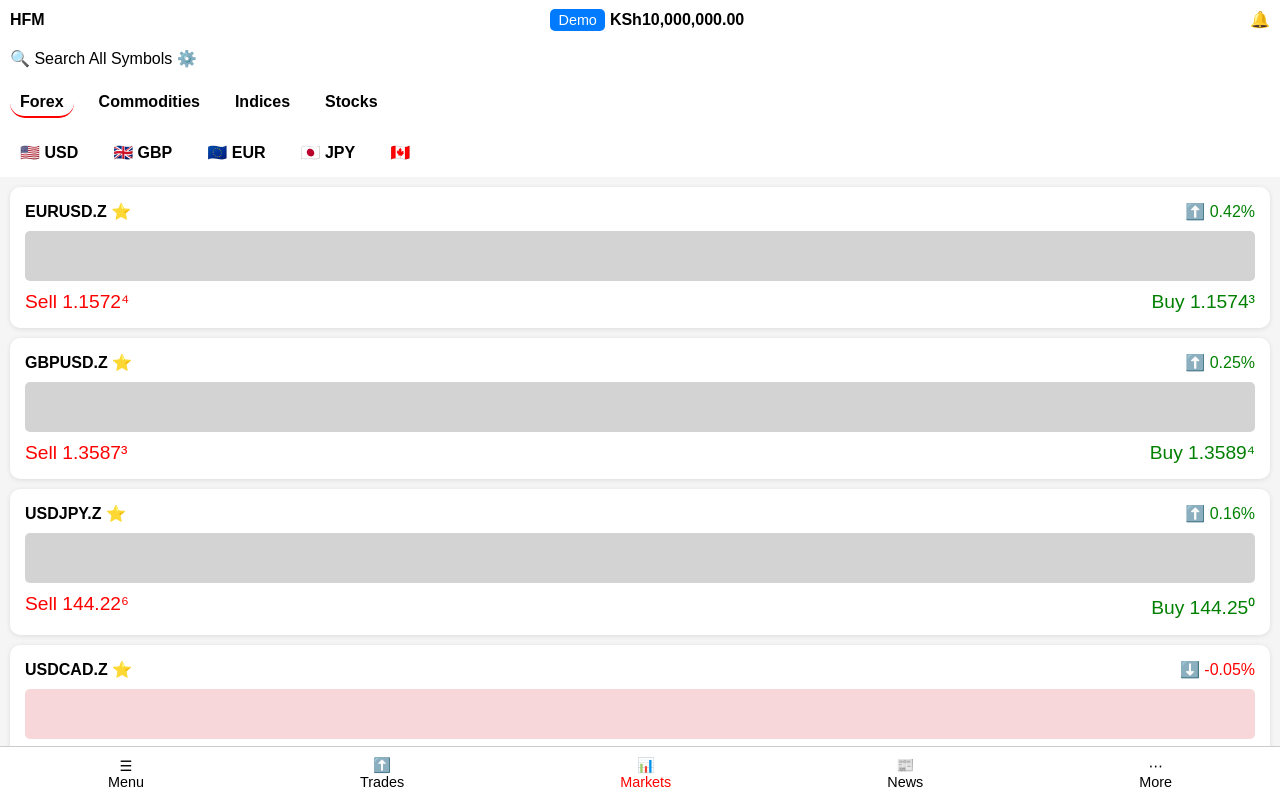
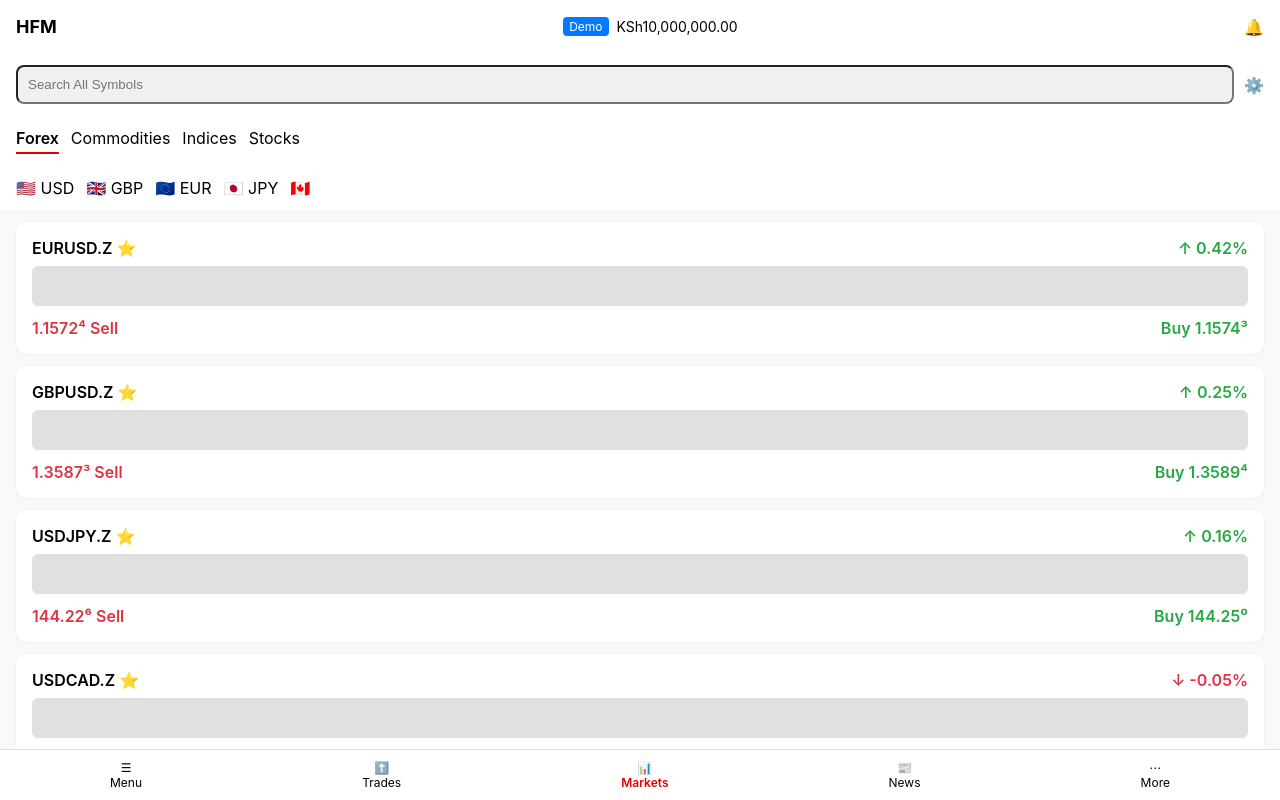
Before and after one commit to JackFayama/ndege, a plain HTML site: page index.html in a window 1280 px wide. Drawn offline with Linux system fonts and the light colour scheme.

Commit message:
Update index.html

```diff
--- a/index.html
+++ b/index.html
@@ -1,126 +1,172 @@
 <!DOCTYPE html>
 <html lang="en">
 <head>
-  <meta charset="UTF-8">
-  <title>HFM Forex Market</title>
+  <meta charset="UTF-8" />
+  <meta name="viewport" content="width=device-width, initial-scale=1.0" />
+  <title>HFM Market Replica</title>
   <style>
+    :root {
+      --primary: #e30000;
+      --buy: #28a745;
+      --sell: #dc3545;
+      --bg: #f9f9f9;
+      --card-bg: #fff;
+      --gray: #ccc;
+      --font-family: 'Inter', sans-serif;
+    }
+
     body {
-      font-family: Arial, sans-serif;
       margin: 0;
-      background-color: #f5f5f5;
+      font-family: var(--font-family);
+      background-color: var(--bg);
+      color: #000;
     }
-    .header {
+
+    .topbar {
       display: flex;
       justify-content: space-between;
       align-items: center;
-      padding: 10px;
-      background-color: white;
+      padding: 16px;
+      background-color: #fff;
     }
-    .logo {
-      font-weight: bold;
-      color: #000;
+
+    .hfm-logo {
+      font-weight: 700;
+      font-size: 18px;
     }
-    .demo {
-      background-color: #007bff;
-      color: white;
-      padding: 3px 8px;
-      border-radius: 5px;
-      font-size: 0.9em;
+
+    .balance-container {
+      display: flex;
+      align-items: center;
+      gap: 8px;
+      font-size: 14px;
     }
-    .balance {
-      font-weight: bold;
-      margin-left: 5px;
+
+    .demo-badge {
+      background: #007bff;
+      color: #fff;
+      padding: 2px 6px;
+      border-radius: 4px;
+      font-size: 12px;
     }
+
     .search-bar {
       display: flex;
+      align-items: center;
+      justify-content: space-between;
+      padding: 12px 16px;
+      background: #fff;
+    }
+
+    .search-input {
+      background: #f0f0f0;
+      border-radius: 8px;
       padding: 10px;
-      background-color: white;
+      flex: 1;
+      margin-right: 10px;
+    }
+
+    .tab-menu, .currency-filter {
+      display: flex;
+      gap: 12px;
+      padding: 12px 16px;
+      background: #fff;
+      overflow-x: auto;
+    }
+
+    .tab-menu div {
+      padding-bottom: 4px;
+    }
+
+    .tab-menu .active {
+      border-bottom: 2px solid var(--primary);
+      font-weight: 600;
+    }
+
+    .market-card {
+      background: var(--card-bg);
+      margin: 12px 16px;
+      padding: 16px;
+      border-radius: 12px;
+      box-shadow: 0 1px 4px rgba(0, 0, 0, 0.05);
+    }
+
+    .market-header {
+      display: flex;
+      justify-content: space-between;
+      align-items: center;
+      margin-bottom: 8px;
+      font-weight: 600;
+    }
+
+    .chart-placeholder {
+      height: 40px;
+      background: #e0e0e0;
+      border-radius: 6px;
+      margin-bottom: 12px;
+    }
+
+    .market-actions {
+      display: flex;
+      justify-content: space-between;
       align-items: center;
     }
-    .tabs, .currencies {
-      display: flex;
-      padding: 10px;
-      background-color: white;
-      gap: 15px;
+
+    .buy {
+      color: var(--buy);
+      font-weight: 600;
     }
-    .tabs div, .currencies div {
-      padding: 5px 10px;
-      border-radius: 15px;
-      font-weight: bold;
+
+    .sell {
+      color: var(--sell);
+      font-weight: 600;
     }
-    .tabs .active {
-      border-bottom: 2px solid red;
-    }
-    .card {
-      background: white;
-      margin: 10px;
-      border-radius: 10px;
-      padding: 15px;
-      box-shadow: 0 1px 5px rgba(0,0,0,0.1);
-    }
-    .card-header {
-      display: flex;
-      justify-content: space-between;
-    }
-    .price-box {
-      display: flex;
-      justify-content: space-between;
-      margin-top: 10px;
-    }
-    .price-box div {
-      font-size: 1.2em;
-    }
-    .sell {
-      color: red;
-    }
-    .buy {
-      color: green;
-    }
-    .chart {
-      height: 50px;
-      background: lightgray;
-      margin-top: 10px;
-      border-radius: 5px;
-    }
-    .bottom-menu {
+
+    .bottom-nav {
       display: flex;
       justify-content: space-around;
-      align-items: center;
       padding: 10px 0;
-      background-color: white;
-      border-top: 1px solid #ccc;
+      background: #fff;
       position: fixed;
+      width: 100%;
       bottom: 0;
-      width: 100%;
+      border-top: 1px solid #e0e0e0;
     }
-    .bottom-menu div {
-      font-size: 0.9em;
+
+    .bottom-nav div {
+      font-size: 12px;
       text-align: center;
     }
-    .active-tab {
-      color: red;
+
+    .bottom-nav .active {
+      color: var(--primary);
+      font-weight: 600;
     }
   </style>
 </head>
 <body>
-  <div class="header">
-    <div class="logo">HFM</div>
-    <div><span class="demo">Demo</span><span class="balance">KSh10,000,000.00</span></div>
+  <div class="topbar">
+    <div class="hfm-logo">HFM</div>
+    <div class="balance-container">
+      <span class="demo-badge">Demo</span>
+      <span>KSh10,000,000.00</span>
+    </div>
     <div>🔔</div>
   </div>
 
   <div class="search-bar">
-    🔍 Search All Symbols ⚙️
+    <input class="search-input" type="text" placeholder="Search All Symbols" />
+    ⚙️
   </div>
 
-  <div class="tabs">
+  <div class="tab-menu">
     <div class="active">Forex</div>
     <div>Commodities</div>
     <div>Indices</div>
     <div>Stocks</div>
   </div>
 
-  <div class="currencies">
+  <div class="currency-filter">
     <div>🇺🇸 USD</div>
     <div>🇬🇧 GBP</div>
     <div>🇪🇺 EUR</div>
@@ -128,58 +174,60 @@
     <div>🇨🇦</div>
   </div>
 
-  <div class="card">
-    <div class="card-header">
-      <div><strong>EURUSD.Z ⭐</strong></div>
-      <div style="color: green;">⬆️ 0.42%</div>
+  <!-- Cards -->
+  <div class="market-card">
+    <div class="market-header">
+      <span>EURUSD.Z ⭐</span>
+      <span style="color: var(--buy);">↑ 0.42%</span>
     </div>
-    <div class="chart"></div>
-    <div class="price-box">
-      <div class="sell">Sell 1.1572⁴</div>
+    <div class="chart-placeholder"></div>
+    <div class="market-actions">
+      <div class="sell">1.1572⁴ Sell</div>
       <div class="buy">Buy 1.1574³</div>
     </div>
   </div>
 
-  <div class="card">
-    <div class="card-header">
-      <div><strong>GBPUSD.Z ⭐</strong></div>
-      <div style="color: green;">⬆️ 0.25%</div>
+  <div class="market-card">
+    <div class="market-header">
+      <span>GBPUSD.Z ⭐</span>
+      <span style="color: var(--buy);">↑ 0.25%</span>
     </div>
-    <div class="chart"></div>
-    <div class="price-box">
-      <div class="sell">Sell 1.3587³</div>
+    <div class="chart-placeholder"></div>
+    <div class="market-actions">
+      <div class="sell">1.3587³ Sell</div>
       <div class="buy">Buy 1.3589⁴</div>
     </div>
   </div>
 
-  <div class="card">
-    <div class="card-header">
-      <div><strong>USDJPY.Z ⭐</strong></div>
-      <div style="color: green;">⬆️ 0.16%</div>
+  <div class="market-card">
+    <div class="market-header">
+      <span>USDJPY.Z ⭐</span>
+      <span style="color: var(--buy);">↑ 0.16%</span>
     </div>
-    <div class="chart"></div>
-    <div class="price-box">
-      <div class="sell">Sell 144.22⁶</div>
+    <div class="chart-placeholder"></div>
+    <div class="market-actions">
+      <div class="sell">144.22⁶ Sell</div>
       <div class="buy">Buy 144.25⁰</div>
     </div>
   </div>
 
-  <div class="card">
-    <div class="card-header">
-      <div><strong>USDCAD.Z ⭐</strong></div>
-      <div style="color: red;">⬇️ -0.05%</div>
+  <div class="market-card">
+    <div class="market-header">
+      <span>USDCAD.Z ⭐</span>
+      <span style="color: var(--sell);">↓ -0.05%</span>
     </div>
-    <div class="chart" style="background-color: #f8d7da;"></div>
-    <div class="price-box">
-      <div class="sell">Sell 1.3578⁷</div>
+    <div class="chart-placeholder"></div>
+    <div class="market-actions">
+      <div class="sell">1.3578⁷ Sell</div>
       <div class="buy">Buy 1.3581⁵</div>
     </div>
   </div>
 
-  <div class="bottom-menu">
+  <!-- Bottom Navigation -->
+  <div class="bottom-nav">
     <div>☰<br>Menu</div>
     <div>⬆️<br>Trades</div>
-    <div class="active-tab">📊<br>Markets</div>
+    <div class="active">📊<br>Markets</div>
     <div>📰<br>News</div>
     <div>⋯<br>More</div>
   </div>
```
